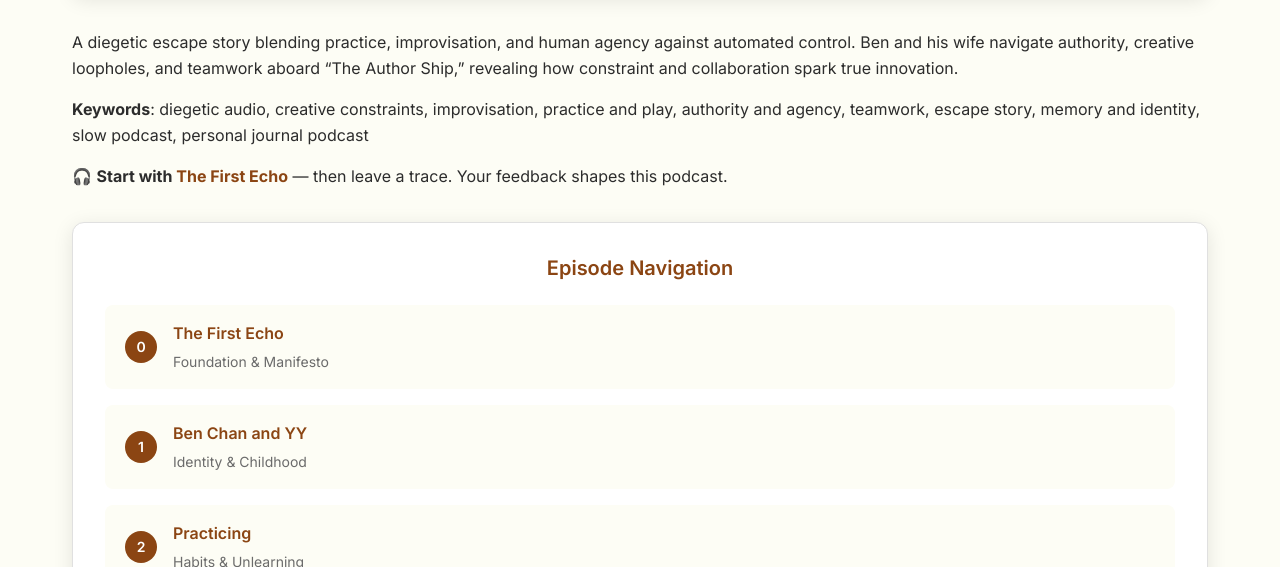
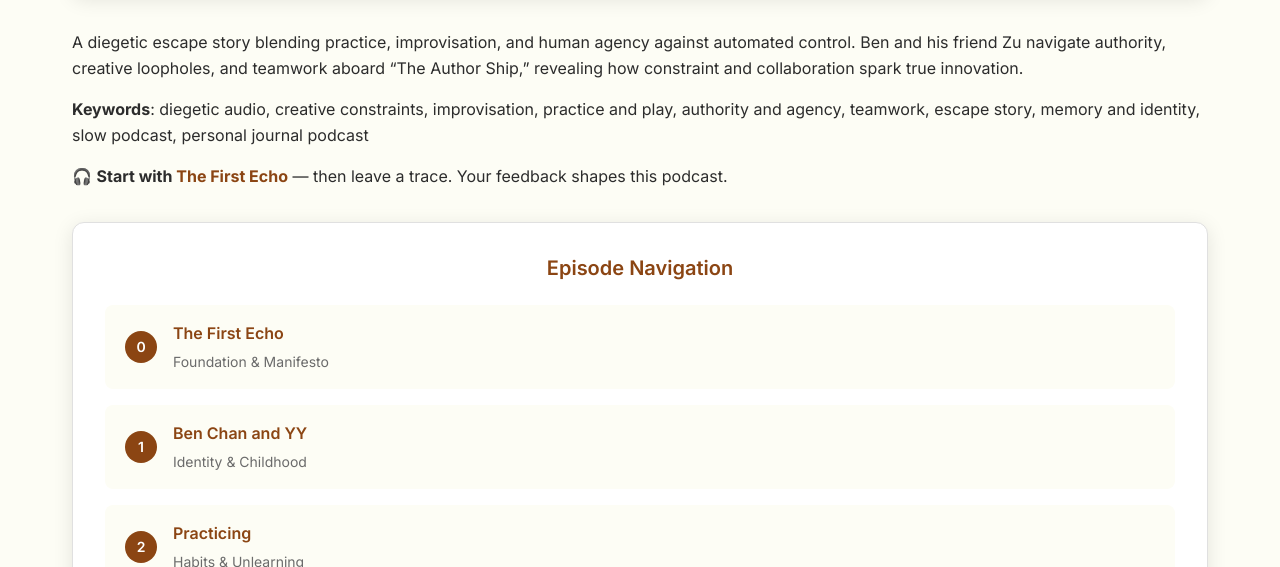
Before and after one commit to benchantech/yyandme, a Jekyll site: the page built from episodes/the-author-ship.md, in a window 1280 px wide and 900 px high, cut to the strip 333-900 px from the top of the window. Built offline with Jekyll 4.4.1, drawn with Linux system fonts in a browser that asks for light colours.

```diff
--- a/episodes/the-author-ship.md
+++ b/episodes/the-author-ship.md
@@ -14,7 +14,7 @@
   loading="lazy">
 </iframe>
 
-A diegetic escape story blending practice, improvisation, and human agency against automated control. Ben and his wife navigate authority, creative loopholes, and teamwork aboard “The Author Ship,” revealing how constraint and collaboration spark true innovation.
+A diegetic escape story blending practice, improvisation, and human agency against automated control. Ben and his friend Zu navigate authority, creative loopholes, and teamwork aboard “The Author Ship,” revealing how constraint and collaboration spark true innovation.
 
 **Keywords**: diegetic audio, creative constraints, improvisation, practice and play, authority and agency, teamwork, escape story, memory and identity, slow podcast, personal journal podcast
 
```
